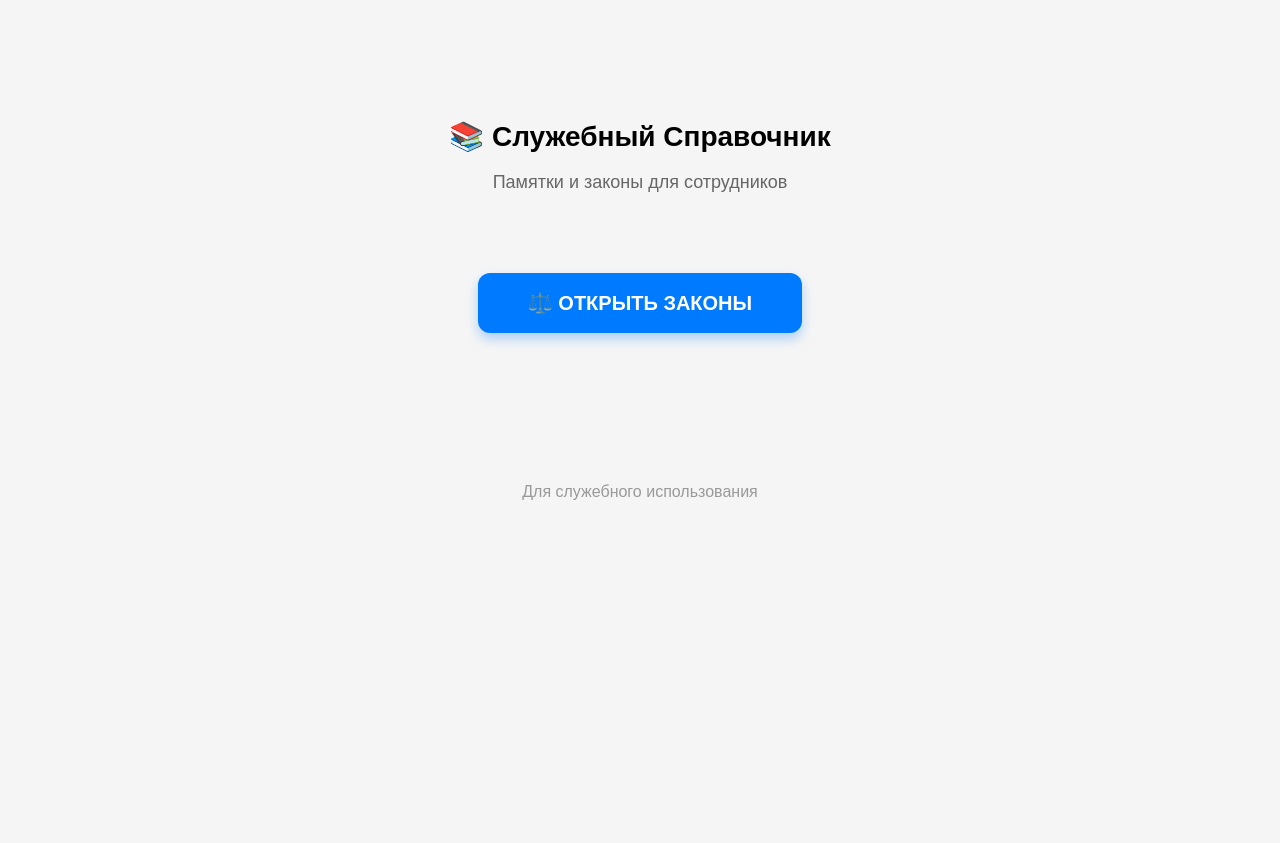
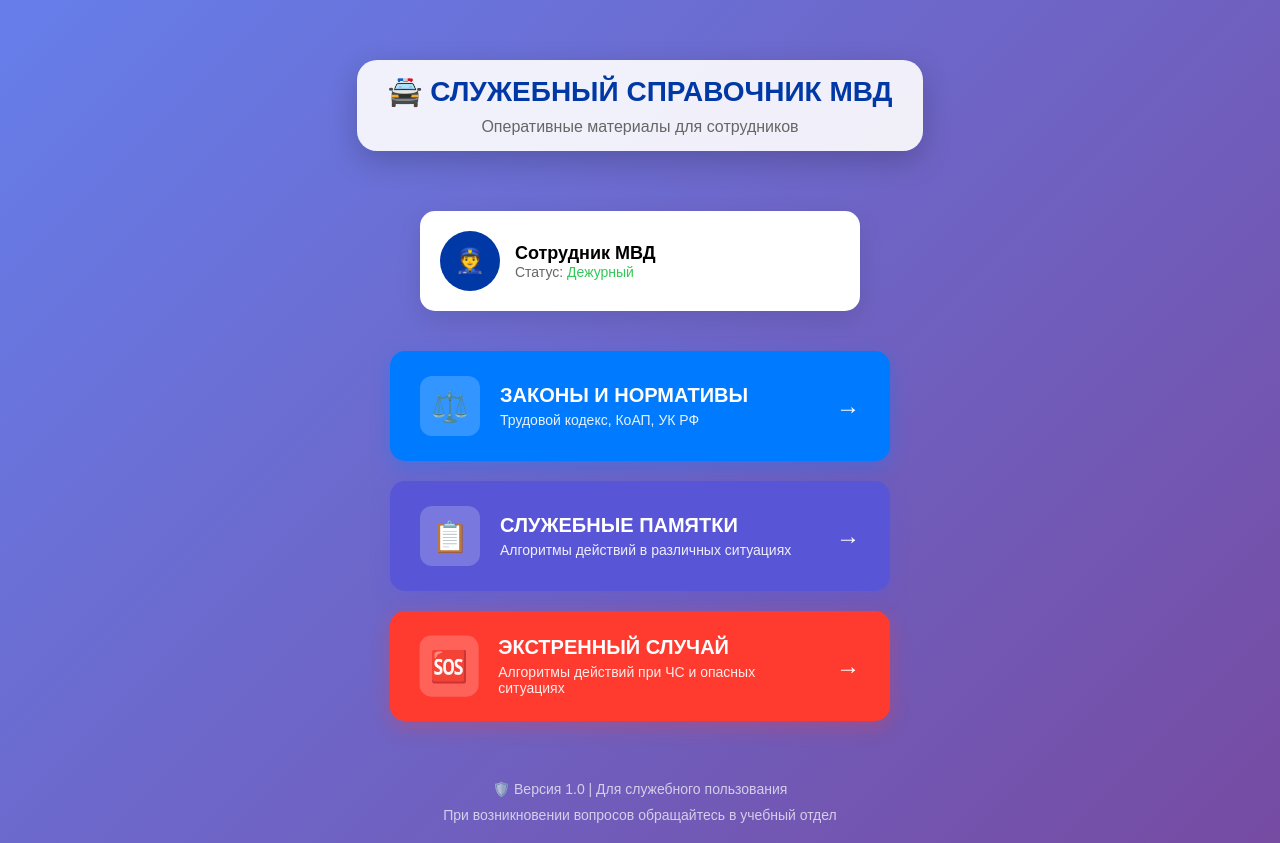
Before and after one commit to GosSpravka-sourse/nextjs-template, a Next.js app: page / in a window 1280 px wide. Built offline with nearby package versions, Linux system fonts and the light colour scheme.

Commit message:
Update page.tsx

```diff
--- a/src/app/page.tsx
+++ b/src/app/page.tsx
@@ -3,39 +3,275 @@ export default function Home() {
     <div style={{
       padding: '20px',
       textAlign: 'center',
-      minHeight: '100vh'
+      fontFamily: 'Arial, sans-serif',
+      minHeight: '100vh',
+      backgroundColor: '#f5f5f5',
+      background: 'linear-gradient(135deg, #667eea 0%, #764ba2 100%)'
     }}>
-      <h1 style={{ marginTop: '100px', fontSize: '28px' }}>
-        📚 Служебный Справочник
+
+      {/* Шапка */}
+      <div style={{
+        marginTop: '40px',
+        marginBottom: '60px'
+      }}>
+        <div style={{
+          display: 'inline-block',
+          backgroundColor: 'rgba(255, 255, 255, 0.9)',
+          padding: '15px 30px',
+          borderRadius: '20px',
+          boxShadow: '0 10px 30px rgba(0, 0, 0, 0.2)'
+        }}>
+          <h1 style={{
+            margin: '0',
+            color: '#0039A6',
+            fontSize: '28px',
+            fontWeight: 'bold'
+          }}>
+            🚔 СЛУЖЕБНЫЙ СПРАВОЧНИК МВД
           </h1>
-      <p style={{ color: '#666', marginBottom: '80px', fontSize: '18px' }}>
-        Памятки и законы для сотрудников
+          <p style={{
+            margin: '10px 0 0 0',
+            color: '#666',
+            fontSize: '16px'
+          }}>
+            Оперативные материалы для сотрудников
           </p>
+        </div>
+      </div>
 
+      {/* Карточка пользователя */}
+      <div style={{
+        backgroundColor: 'white',
+        maxWidth: '400px',
+        margin: '0 auto 40px',
+        padding: '20px',
+        borderRadius: '15px',
+        boxShadow: '0 8px 25px rgba(0, 0, 0, 0.1)'
+      }}>
+        <div style={{display: 'flex', alignItems: 'center', gap: '15px'}}>
+          <div style={{
+            width: '60px',
+            height: '60px',
+            backgroundColor: '#0039A6',
+            borderRadius: '50%',
+            display: 'flex',
+            alignItems: 'center',
+            justifyContent: 'center',
+            color: 'white',
+            fontSize: '24px'
+          }}>
+            👮
+          </div>
+          <div style={{textAlign: 'left'}}>
+            <div style={{fontWeight: 'bold', fontSize: '18px'}}>
+              Сотрудник МВД
+            </div>
+            <div style={{color: '#666', fontSize: '14px'}}>
+              Статус: <span style={{color: '#34C759'}}>Дежурный</span>
+            </div>
+          </div>
+        </div>
+      </div>
+
+      {/* Основные кнопки */}
+      <div style={{
+        display: 'grid',
+        gap: '20px',
+        maxWidth: '500px',
+        margin: '0 auto'
+      }}>
+
+        {/* Кнопка 1: ЗАКОНЫ */}
         <a
           href="/laws"
           style={{
-          display: 'inline-block',
+            display: 'block',
+            textDecoration: 'none'
+          }}
+        >
+          <div style={{
             backgroundColor: '#007AFF',
             color: 'white',
-          padding: '18px 50px',
-          fontSize: '20px',
-          borderRadius: '12px',
-          textDecoration: 'none',
-          fontWeight: 'bold',
-          boxShadow: '0 6px 12px rgba(0, 122, 255, 0.3)'
+            padding: '25px 30px',
+            borderRadius: '15px',
+            textAlign: 'left',
+            display: 'flex',
+            alignItems: 'center',
+            gap: '20px',
+            boxShadow: '0 6px 20px rgba(0, 122, 255, 0.3)',
+            transition: 'all 0.3s ease'
+          }}
+          onMouseOver={(e) => {
+            e.currentTarget.style.transform = 'translateY(-5px)';
+            e.currentTarget.style.boxShadow = '0 12px 25px rgba(0, 122, 255, 0.4)';
+          }}
+          onMouseOut={(e) => {
+            e.currentTarget.style.transform = 'translateY(0)';
+            e.currentTarget.style.boxShadow = '0 6px 20px rgba(0, 122, 255, 0.3)';
           }}
           >
-        ⚖️ ОТКРЫТЬ ЗАКОНЫ
+            <div style={{
+              width: '60px',
+              height: '60px',
+              backgroundColor: 'rgba(255, 255, 255, 0.2)',
+              borderRadius: '12px',
+              display: 'flex',
+              alignItems: 'center',
+              justifyContent: 'center',
+              fontSize: '30px'
+            }}>
+              ⚖️
+            </div>
+            <div>
+              <div style={{fontSize: '20px', fontWeight: 'bold', marginBottom: '5px'}}>
+                ЗАКОНЫ И НОРМАТИВЫ
+              </div>
+              <div style={{fontSize: '14px', opacity: '0.9'}}>
+                Трудовой кодекс, КоАП, УК РФ
+              </div>
+            </div>
+            <div style={{marginLeft: 'auto', fontSize: '24px'}}>
+              →
+            </div>
+          </div>
         </a>
 
+        {/* Кнопка 2: СЛУЖЕБНЫЕ ПАМЯТКИ */}
+        <a
+          href="/memos"
+          style={{
+            display: 'block',
+            textDecoration: 'none'
+          }}
+        >
           <div style={{
-        marginTop: '150px',
-        color: '#999',
-        fontSize: '16px'
+            backgroundColor: '#5856D6',
+            color: 'white',
+            padding: '25px 30px',
+            borderRadius: '15px',
+            textAlign: 'left',
+            display: 'flex',
+            alignItems: 'center',
+            gap: '20px',
+            boxShadow: '0 6px 20px rgba(88, 86, 214, 0.3)',
+            transition: 'all 0.3s ease'
+          }}
+          onMouseOver={(e) => {
+            e.currentTarget.style.transform = 'translateY(-5px)';
+            e.currentTarget.style.boxShadow = '0 12px 25px rgba(88, 86, 214, 0.4)';
+          }}
+          onMouseOut={(e) => {
+            e.currentTarget.style.transform = 'translateY(0)';
+            e.currentTarget.style.boxShadow = '0 6px 20px rgba(88, 86, 214, 0.3)';
+          }}
+          >
+            <div style={{
+              width: '60px',
+              height: '60px',
+              backgroundColor: 'rgba(255, 255, 255, 0.2)',
+              borderRadius: '12px',
+              display: 'flex',
+              alignItems: 'center',
+              justifyContent: 'center',
+              fontSize: '30px'
             }}>
-        <p>Для служебного использования</p>
+              📋
             </div>
+            <div>
+              <div style={{fontSize: '20px', fontWeight: 'bold', marginBottom: '5px'}}>
+                СЛУЖЕБНЫЕ ПАМЯТКИ
+              </div>
+              <div style={{fontSize: '14px', opacity: '0.9'}}>
+                Алгоритмы действий в различных ситуациях
+              </div>
+            </div>
+            <div style={{marginLeft: 'auto', fontSize: '24px'}}>
+              →
+            </div>
+          </div>
+        </a>
+
+        {/* Кнопка 3: ЭКСТРЕННЫЙ СЛУЧАЙ */}
+        <a
+          href="/emergency"
+          style={{
+            display: 'block',
+            textDecoration: 'none'
+          }}
+        >
+          <div style={{
+            backgroundColor: '#FF3B30',
+            color: 'white',
+            padding: '25px 30px',
+            borderRadius: '15px',
+            textAlign: 'left',
+            display: 'flex',
+            alignItems: 'center',
+            gap: '20px',
+            boxShadow: '0 6px 20px rgba(255, 59, 48, 0.3)',
+            transition: 'all 0.3s ease'
+          }}
+          onMouseOver={(e) => {
+            e.currentTarget.style.transform = 'translateY(-5px)';
+            e.currentTarget.style.boxShadow = '0 12px 25px rgba(255, 59, 48, 0.4)';
+          }}
+          onMouseOut={(e) => {
+            e.currentTarget.style.transform = 'translateY(0)';
+            e.currentTarget.style.boxShadow = '0 6px 20px rgba(255, 59, 48, 0.3)';
+          }}
+          >
+            <div style={{
+              width: '60px',
+              height: '60px',
+              backgroundColor: 'rgba(255, 255, 255, 0.2)',
+              borderRadius: '12px',
+              display: 'flex',
+              alignItems: 'center',
+              justifyContent: 'center',
+              fontSize: '30px',
+              animation: 'pulse 2s infinite'
+            }}>
+              🆘
+            </div>
+            <div>
+              <div style={{fontSize: '20px', fontWeight: 'bold', marginBottom: '5px'}}>
+                ЭКСТРЕННЫЙ СЛУЧАЙ
+              </div>
+              <div style={{fontSize: '14px', opacity: '0.9'}}>
+                Алгоритмы действий при ЧС и опасных ситуациях
+              </div>
+            </div>
+            <div style={{marginLeft: 'auto', fontSize: '24px'}}>
+              →
+            </div>
+          </div>
+        </a>
+
+      </div>
+
+      {/* Нижний блок */}
+      <div style={{
+        marginTop: '60px',
+        color: 'rgba(255, 255, 255, 0.7)',
+        fontSize: '14px'
+      }}>
+        <div style={{marginBottom: '10px'}}>
+          🛡️ Версия 1.0 | Для служебного пользования
+        </div>
+        <div>
+          При возникновении вопросов обращайтесь в учебный отдел
+        </div>
+      </div>
+
+      {/* Стили для анимации */}
+      <style jsx>{`
+        @keyframes pulse {
+          0% { transform: scale(1); }
+          50% { transform: scale(1.1); }
+          100% { transform: scale(1); }
+        }
+      `}</style>
+
     </div>
   )
 }
```
Lines whose indentation alone changed are shown as unchanged.
